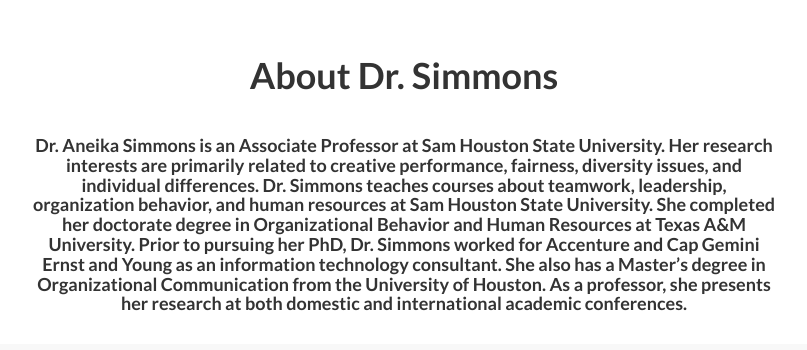
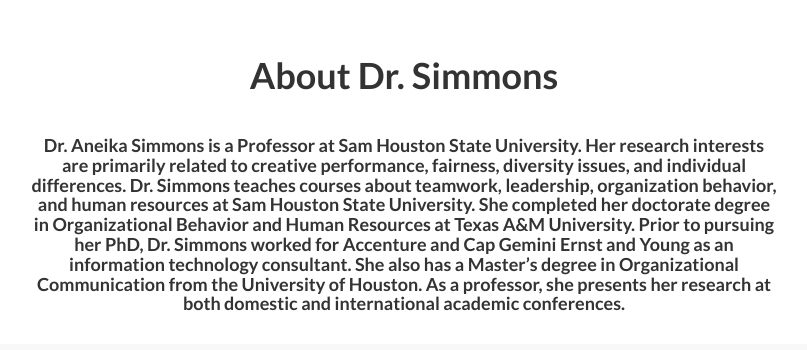
Before and after one commit to aneikasimmons/aneikasimmons.github.io, a Jekyll site: the page built from index.html, in a window 1280 px wide and 900 px high, scrolled down 655 px, cut to the strip 126-496 px from the top of the window. Shown: the top 350 px of the strip, without its empty margins (236-1043 px from the left). Built offline with Jekyll 4.4.1, drawn with Linux system fonts in a browser that asks for light colours.

Commit message:
Update about.html

```diff
--- a/_includes/about.html
+++ b/_includes/about.html
@@ -5,7 +5,7 @@
               <br/><br/>
               <h1>About Dr. Simmons</h1>
               <br/>
-                <h4>Dr. Aneika Simmons is an Associate Professor at Sam Houston State University. Her research interests are primarily related to creative performance, fairness, diversity issues, and individual differences.  Dr. Simmons teaches courses about teamwork, leadership, organization behavior, and human resources at Sam Houston State University.  She completed her doctorate degree in Organizational Behavior and Human Resources at Texas A&M University.  Prior to pursuing her PhD, Dr. Simmons worked for Accenture and Cap Gemini Ernst and Young as an information technology consultant.  She also has a Master’s degree in Organizational Communication from the University of Houston. As a professor, she presents her research at both domestic and international academic conferences.</h4>
+                <h4>Dr. Aneika Simmons is a Professor at Sam Houston State University. Her research interests are primarily related to creative performance, fairness, diversity issues, and individual differences.  Dr. Simmons teaches courses about teamwork, leadership, organization behavior, and human resources at Sam Houston State University.  She completed her doctorate degree in Organizational Behavior and Human Resources at Texas A&M University.  Prior to pursuing her PhD, Dr. Simmons worked for Accenture and Cap Gemini Ernst and Young as an information technology consultant.  She also has a Master’s degree in Organizational Communication from the University of Houston. As a professor, she presents her research at both domestic and international academic conferences.</h4>
                 <br/>
               </div>
         </div>
```
